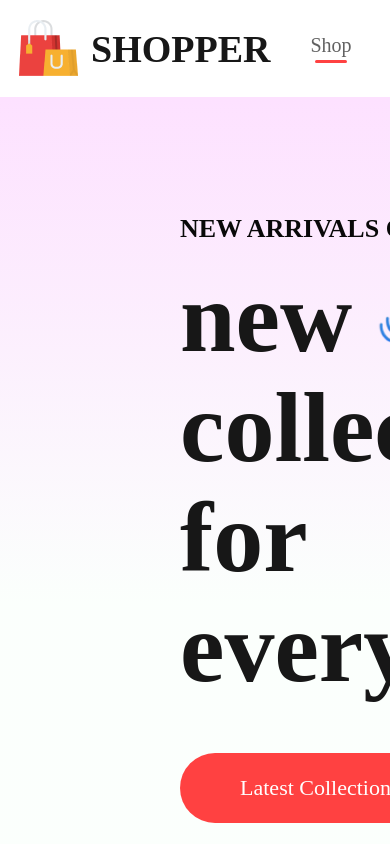
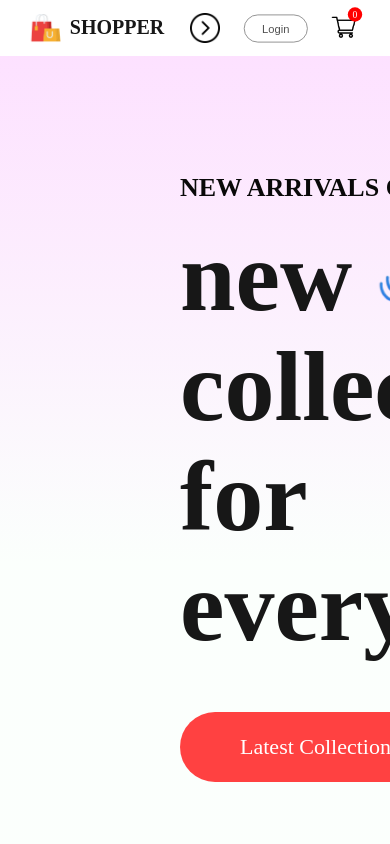
Before and after one commit to Viswaksena-J/ECommerce, a React (Create React App) app in the folder frontend/: page / in a window 390 px wide. Shown: the top 844 px of the page. Built offline with nearby package versions, Linux system fonts and the light colour scheme.

Commit message:
Navbar responsive

```diff
--- a/frontend/src/Components/Navbar/Navbar.css
+++ b/frontend/src/Components/Navbar/Navbar.css
@@ -4,6 +4,7 @@
     padding: 16px;
     box-shadow: 0 1px 3px -2px black;
     text-decoration: none;
+    align-items: center;
 }
 
 .nav-logo{
@@ -87,3 +88,122 @@
     background: red;
     color: white;
 }
+
+.nav-dropdown{
+    display: none;
+}
+
+@media(max-width:1280px){
+    .navbar{
+        padding: 12px 50px;
+    }
+
+    .nav-logo img{
+        width: 40px;
+    }
+
+    .nav-logo p{
+        font-size: 25px;
+    }
+
+    .nav-menu{
+        gap: 30px;
+        font-size: 16px;
+    }
+
+    .nav-login-cart{
+        gap:30px;
+    }
+
+    .nav-login-cart button{
+        width: 120px;
+        height: 45px;
+        font-size: 16px;
+    }
+
+    .nav-cart-count{
+        margin-left: -40px;
+        font-size: 12px;
+
+    }
+}
+
+@media(max-width:1024px){
+    .navbar{
+        padding: 12px 30px;
+    }
+
+    .nav-menu{
+        gap: 25px;
+        font-size: 14px;
+    }
+
+    .nav-login-cart button{
+        width: 80px;
+        height: 35px;
+        font-size: 14px;
+    }
+
+    .nav-login-cart img{
+        width: 30px;
+    }
+
+    .nav-cart-count{
+        width: 18px;
+        height: 18px;
+    }
+}
+
+@media(max-width:800px){
+    .navbar{
+        padding: 10px 0px;
+    }
+    .nav-dropdown{
+        display: block;
+        width: 30px;
+        rotate: -90deg;
+        transition: 0.5s;
+        height: 30px;
+    }
+    .nav-menu{
+        display: none;
+        height: 80px;
+        width: 100%;
+        position: absolute;
+        background-color: white;
+        justify-content: center;
+        top: 50px;
+    }
+
+    /* .nav-dropdown{
+        margin-top: 5px;
+
+    } */
+
+    .nav-menu-visible{
+        display: flex;
+    }
+
+    .nav-dropdown.open{
+        transform: rotate(90deg);
+    }
+}
+
+@media(max-width:500px){
+    .navbar{
+        padding: 8px;
+        gap: 0;
+    }
+    .nav-logo{
+        transform: scale(0.8);
+    }
+
+    .nav-menu{
+        height: 70px;
+        top: 50px;
+    }
+
+    .nav-login-cart{
+        transform: scale(0.8);
+    }
+}
--- a/frontend/src/Components/Navbar/Navbar.jsx
+++ b/frontend/src/Components/Navbar/Navbar.jsx
@@ -6,10 +6,17 @@
 import { Link } from "react-router-dom";
 import { useContext } from "react";
 import { ShopContext } from "../../Context/ShopContext";
+import { useRef } from "react";
+import nav_dropdown from "../Assets/nav_dropdown.png";
 
 const Navbar = () => {
   const [menu, setMenu] = useState("shop");
-  const {getTotalCartItems} = useContext(ShopContext);
+  const { getTotalCartItems } = useContext(ShopContext);
+  const menuRef = useRef();
+  const dropdown_toggle = (e) => {
+    menuRef.current.classList.toggle("nav-menu-visible");
+    e.target.classList.toggle("open");
+  };
 
   return (
     <div className="navbar">
@@ -17,13 +24,22 @@
         <img src={logo} alt="" />
         <p>SHOPPER</p>
       </div>
-      <ul className="nav-menu">
+      <img
+        className="nav-dropdown"
+        src={nav_dropdown}
+        alt=""
+        onClick={dropdown_toggle}
+        // style={{ width: "12px", height: "12px" }}
+      />
+      <ul ref={menuRef} className="nav-menu">
         <li
           onClick={() => {
             setMenu("shop");
           }}
         >
-          <Link to="/" style={{ textDecoration: 'none', color: '#626262'}} >Shop</Link>
+          <Link to="/" style={{ textDecoration: "none", color: "#626262" }}>
+            Shop
+          </Link>
           {menu === "shop" ? <hr /> : <></>}
         </li>
         <li
@@ -31,21 +47,33 @@
             setMenu("mens");
           }}
         >
-          <Link to="/mens" style={{ textDecoration: 'none', color: '#626262'}}>Men</Link> {menu === "mens" ? <hr /> : <></>}
+          <Link to="/mens" style={{ textDecoration: "none", color: "#626262" }}>
+            Men
+          </Link>{" "}
+          {menu === "mens" ? <hr /> : <></>}
         </li>
         <li
           onClick={() => {
             setMenu("womens");
           }}
         >
-          <Link to="/womens" style={{ textDecoration: 'none', color: '#626262'}}>Women</Link> {menu === "womens" ? <hr /> : <></>}
+          <Link
+            to="/womens"
+            style={{ textDecoration: "none", color: "#626262" }}
+          >
+            Women
+          </Link>{" "}
+          {menu === "womens" ? <hr /> : <></>}
         </li>
         <li
           onClick={() => {
             setMenu("kids");
           }}
         >
-          <Link to="/kids" style={{ textDecoration: 'none', color: '#626262'}}>Kids</Link> {menu === "kids" ? <hr /> : <></>}
+          <Link to="/kids" style={{ textDecoration: "none", color: "#626262" }}>
+            Kids
+          </Link>{" "}
+          {menu === "kids" ? <hr /> : <></>}
         </li>
       </ul>
       <div className="nav-login-cart">
```
Also changed, not shown: frontend/src/Components/Assets/nav_dropdown.png (added).
